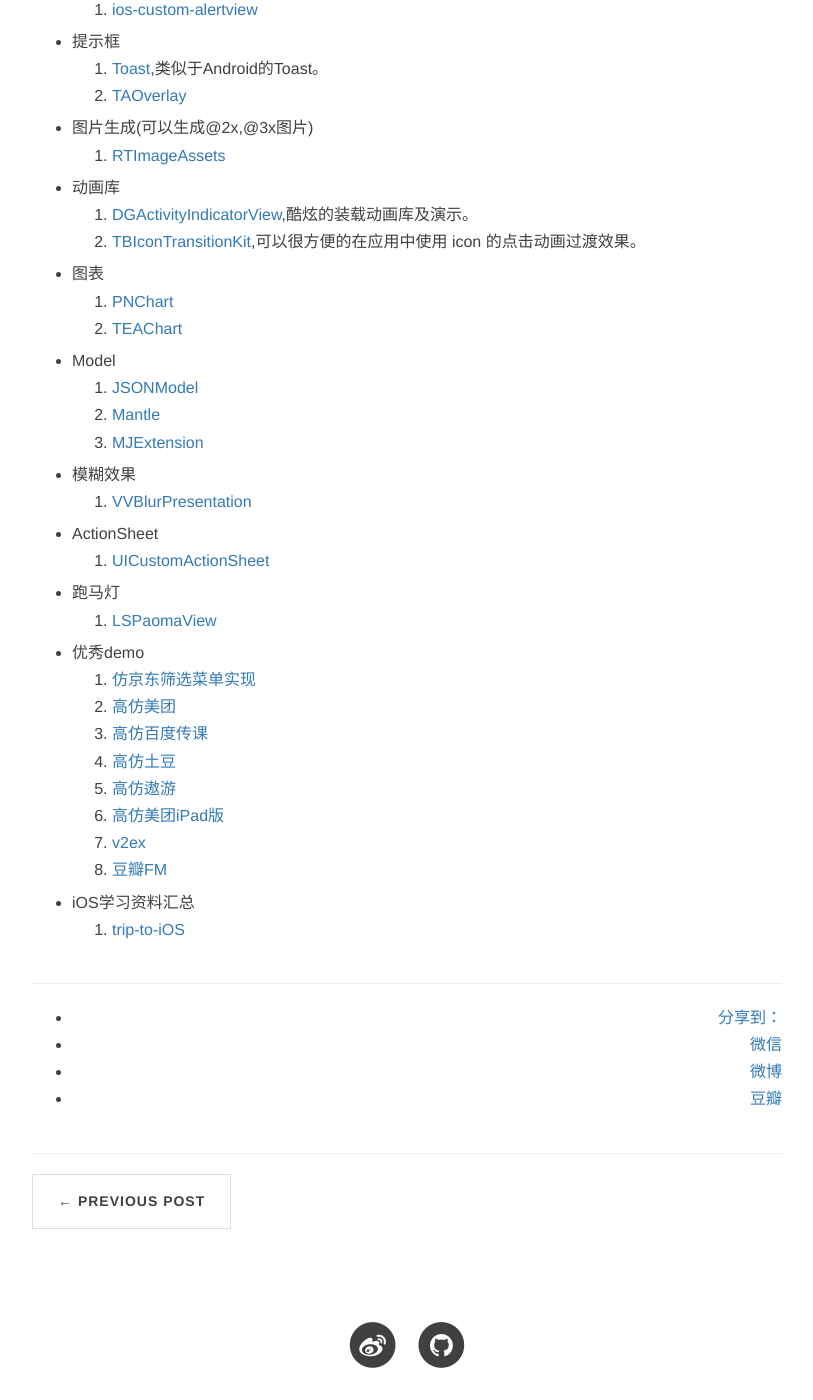
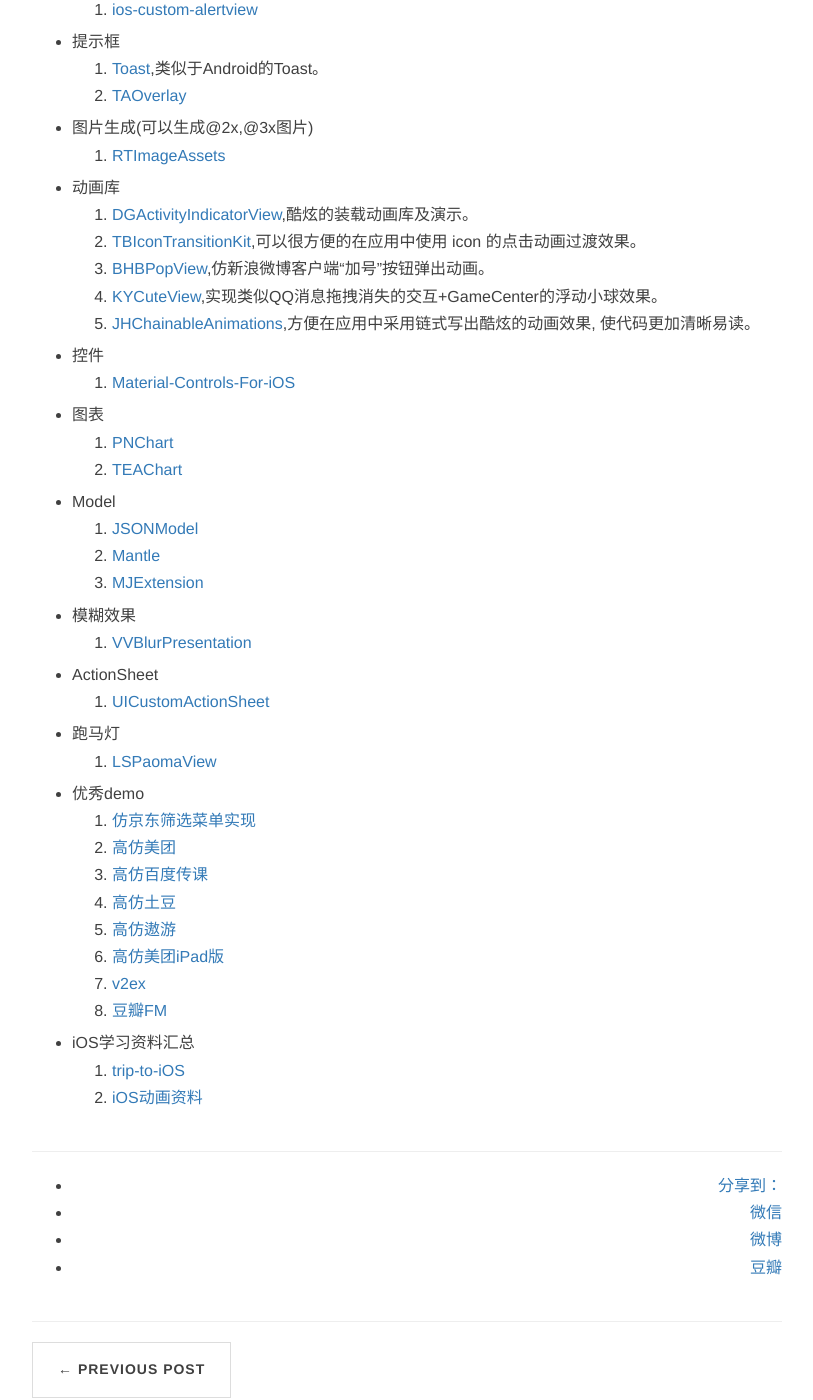
Before and after one commit to rth211/rth211.github.io, a Jekyll site: the page built from _posts/2015.07/2015-07-02-iOS第三方库备忘录（Objective-C）.md, in a window 1280 px wide and 1400 px high, scrolled down 2940 px. Shown: the whole window, without its empty margins (233-1046 px from the left). Built offline with Jekyll 4.4.1, drawn with Linux system fonts in a browser that asks for light colours; nearby versions of some CDN libraries; comment, search, counter and statistics services are not loaded; some of the changed text lies outside the part shown.

```diff
--- a/_posts/2015.07/2015-07-02-iOS第三方库备忘录（Objective-C）.md
+++ b/_posts/2015.07/2015-07-02-iOS第三方库备忘录（Objective-C）.md
@@ -131,6 +131,12 @@ tags:	iOS
 * 动画库
 	1.	[DGActivityIndicatorView](https://github.com/gontovnik/DGActivityIndicatorView),酷炫的装载动画库及演示。
 	2.	[TBIconTransitionKit](https://github.com/AlexeyBelezeko/TBIconTransitionKit),可以很方便的在应用中使用 icon 的点击动画过渡效果。
+	3.	[BHBPopView](https://github.com/bb-coder/BHBPopView),仿新浪微博客户端“加号”按钮弹出动画。
+	4.	[KYCuteView](https://github.com/KittenYang/KYCuteView),实现类似QQ消息拖拽消失的交互+GameCenter的浮动小球效果。
+	5.	[JHChainableAnimations](https://github.com/jhurray/JHChainableAnimations),方便在应用中采用链式写出酷炫的动画效果, 使代码更加清晰易读。
+
+*	控件
+	1.	[Material-Controls-For-iOS](https://github.com/fpt-software/Material-Controls-For-iOS)
 
 *	图表
 	1.	[PNChart](https://github.com/kevinzhow/PNChart)
@@ -162,3 +168,4 @@ tags:	iOS
 
 *	iOS学习资料汇总
 	1.	[trip-to-iOS](https://github.com/Aufree/trip-to-iOS)
+	2.	[iOS动画资料](https://github.com/cjwirth/awesome-ios-ui)
```
Also changed, not shown: other parts of _posts/2015.07/2015-07-02-iOS第三方库备忘录（Objective-C）.md (+1 -1 lines).
